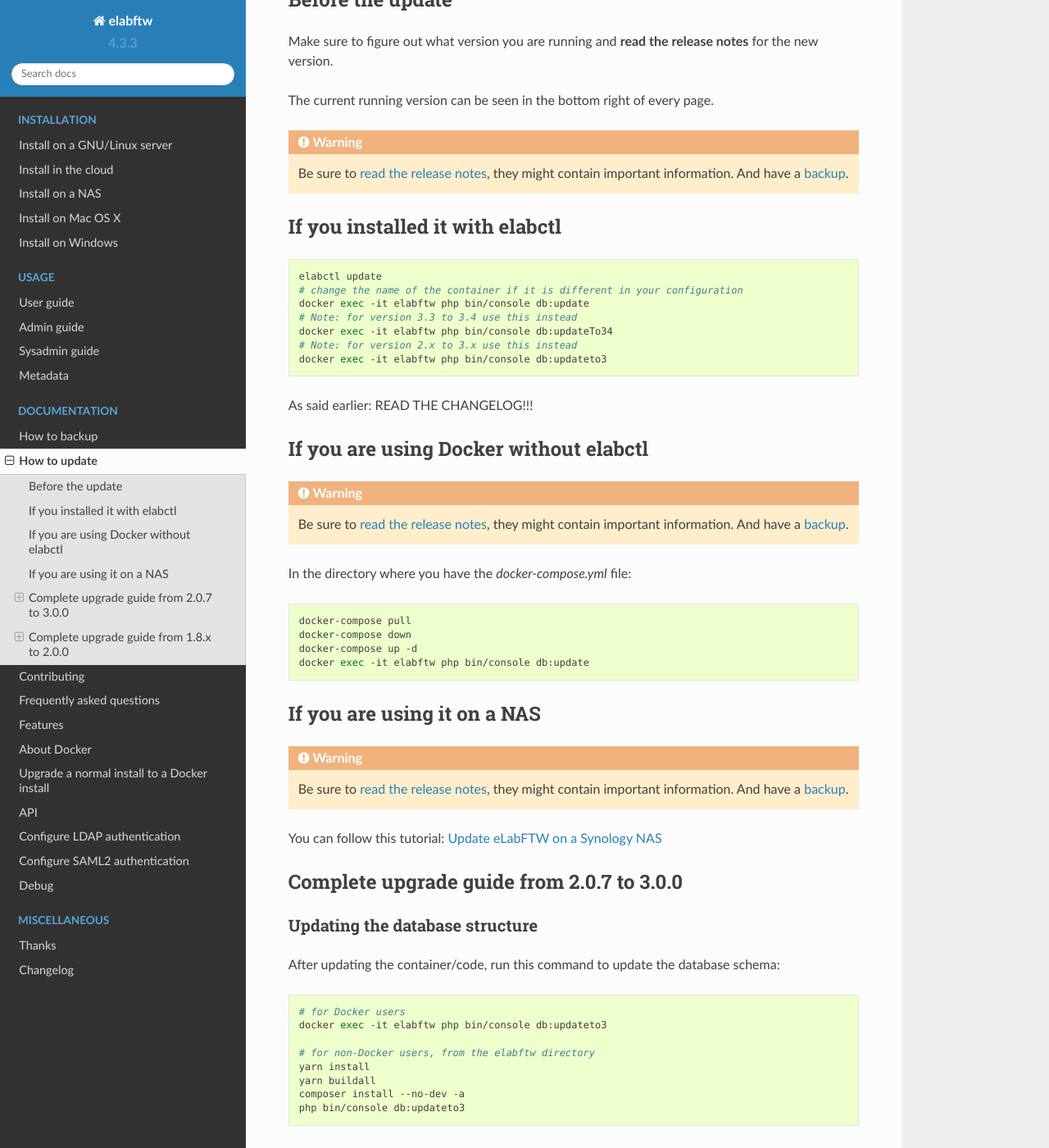
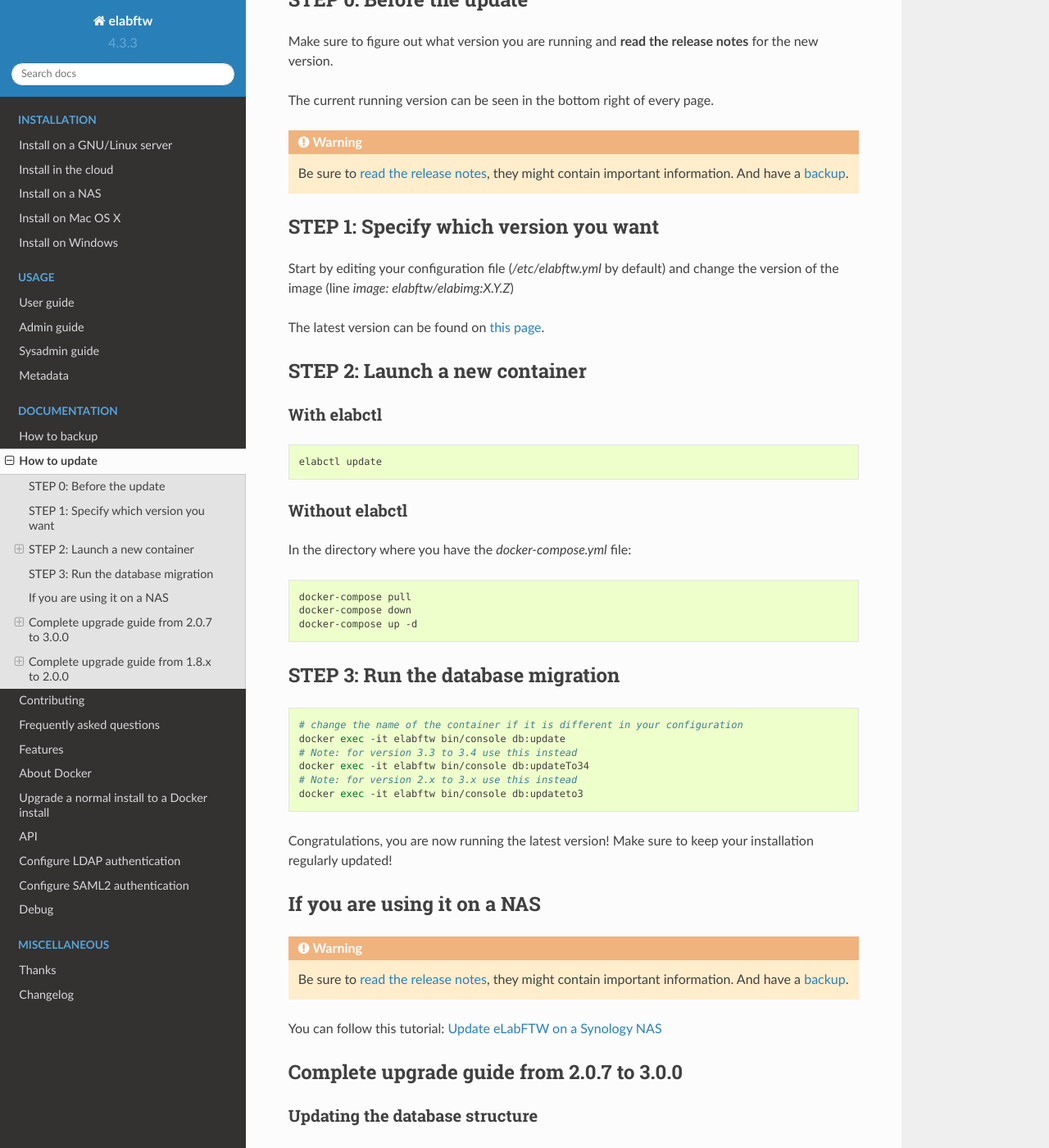
Before and after one commit to elabftw/elabdoc, a Sphinx documentation site: the page built from doc/how-to-update.rst, in a window 1280 px wide and 1400 px high, scrolled down 403 px. Shown: the whole window at 82% size. Built offline with Sphinx 7.4.7 and the Read the Docs theme 2.0.0, drawn with Linux system fonts in a browser that asks for light colours; some of the changed text lies outside the part shown.

Commit message:
refresh the update instructions

```diff
--- a/doc/how-to-update.rst
+++ b/doc/how-to-update.rst
@@ -7,8 +7,8 @@
 
 .. note:: If you are running out of disk space, you can do "docker system prune -a" to free up some space taken by old images.
 
-Before the update
-^^^^^^^^^^^^^^^^^
+STEP 0: Before the update
+^^^^^^^^^^^^^^^^^^^^^^^^^
 
 Make sure to figure out what version you are running and **read the release notes** for the new version.
 
@@ -16,25 +16,26 @@
 
 .. warning:: Be sure to `read the release notes <https://github.com/elabftw/elabftw/releases/latest>`_, they might contain important information. And have a :ref:`backup <backup>`.
 
-If you installed it with elabctl
-^^^^^^^^^^^^^^^^^^^^^^^^^^^^^^^^
+STEP 1: Specify which version you want
+^^^^^^^^^^^^^^^^^^^^^^^^^^^^^^^^^^^^^^
+
+Start by editing your configuration file (`/etc/elabftw.yml` by default) and change the version of the image (line `image: elabftw/elabimg:X.Y.Z`)
+
+The latest version can be found on `this page <https://github.com/elabftw/elabftw/releases/latest>`_.
+
+
+STEP 2: Launch a new container
+^^^^^^^^^^^^^^^^^^^^^^^^^^^^^^
+
+With elabctl
+------------
 
 .. code-block:: bash
 
     elabctl update
-    # change the name of the container if it is different in your configuration
-    docker exec -it elabftw php bin/console db:update
-    # Note: for version 3.3 to 3.4 use this instead
-    docker exec -it elabftw php bin/console db:updateTo34
-    # Note: for version 2.x to 3.x use this instead
-    docker exec -it elabftw php bin/console db:updateto3
 
-As said earlier: READ THE CHANGELOG!!!
-
-If you are using Docker without elabctl
-^^^^^^^^^^^^^^^^^^^^^^^^^^^^^^^^^^^^^^^
-
-.. warning:: Be sure to `read the release notes <https://github.com/elabftw/elabftw/releases/latest>`_, they might contain important information. And have a :ref:`backup <backup>`.
+Without elabctl
+---------------
 
 In the directory where you have the `docker-compose.yml` file:
 
@@ -43,7 +44,20 @@
     docker-compose pull
     docker-compose down
     docker-compose up -d
-    docker exec -it elabftw php bin/console db:update
+
+STEP 3: Run the database migration
+^^^^^^^^^^^^^^^^^^^^^^^^^^^^^^^^^^
+
+.. code-block:: bash
+
+    # change the name of the container if it is different in your configuration
+    docker exec -it elabftw bin/console db:update
+    # Note: for version 3.3 to 3.4 use this instead
+    docker exec -it elabftw bin/console db:updateTo34
+    # Note: for version 2.x to 3.x use this instead
+    docker exec -it elabftw bin/console db:updateto3
+
+Congratulations, you are now running the latest version! Make sure to keep your installation regularly updated!
 
 If you are using it on a NAS
 ^^^^^^^^^^^^^^^^^^^^^^^^^^^^
```
